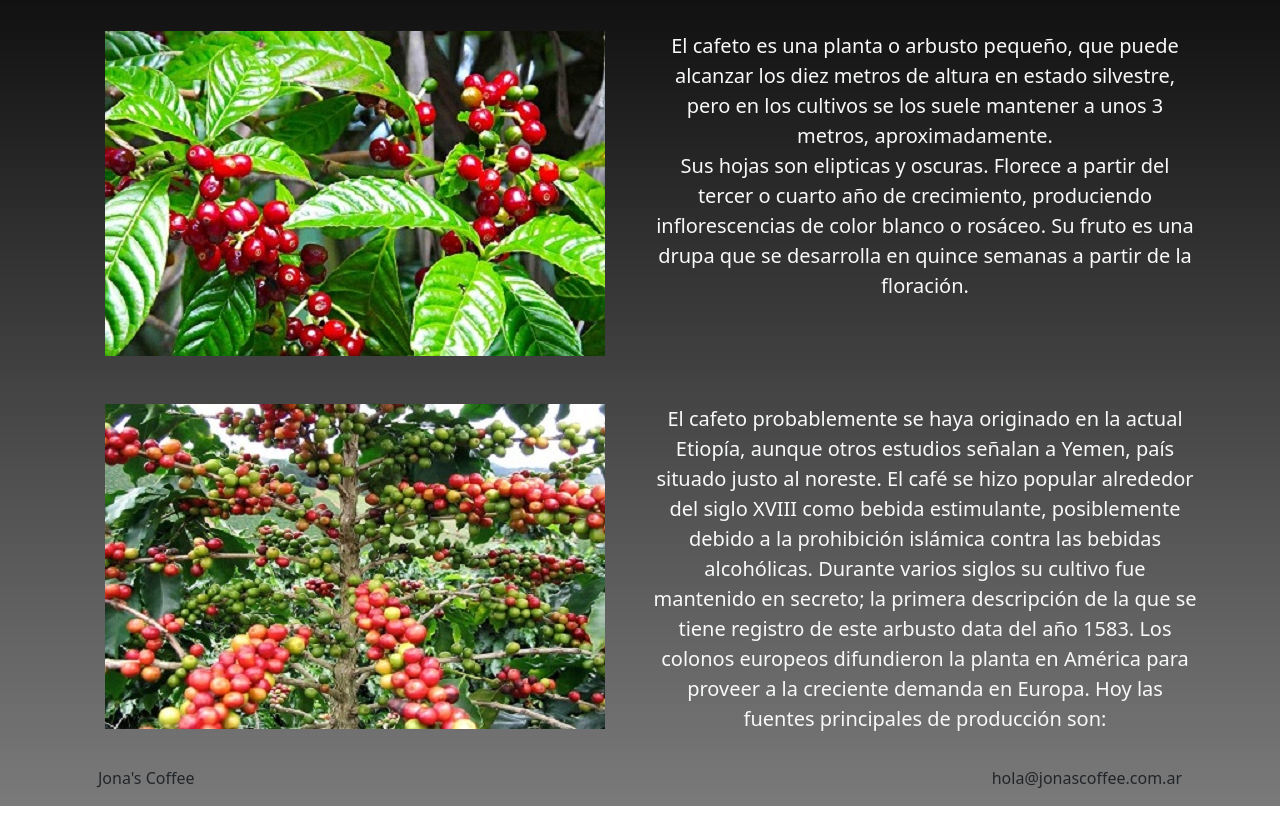
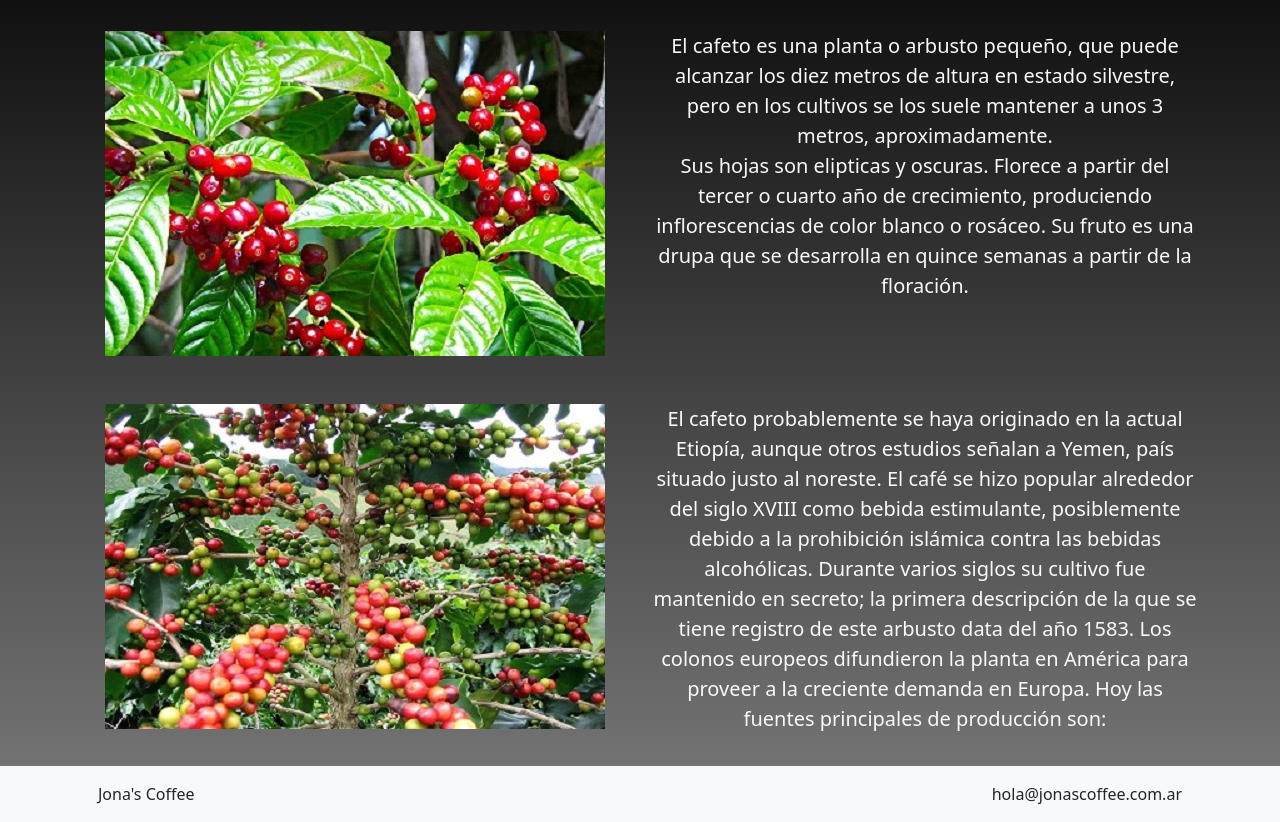
Before and after one commit to jonamed/jona-coffee, a plain HTML site: page index.html in a window 1280 px wide. Shown: the part 129-951 px from the top of the page. Drawn offline with nearby package versions, Linux system fonts and the light colour scheme.

Commit message:
bg de footer

```diff
--- a/index.html
+++ b/index.html
@@ -81,7 +81,7 @@
     </div>
 
   </main>
-  <footer>
+  <footer class="bg-light mt-3">
     <div class="container">
       <div class="row">
         <div class="col-12 col-md-6">
```
